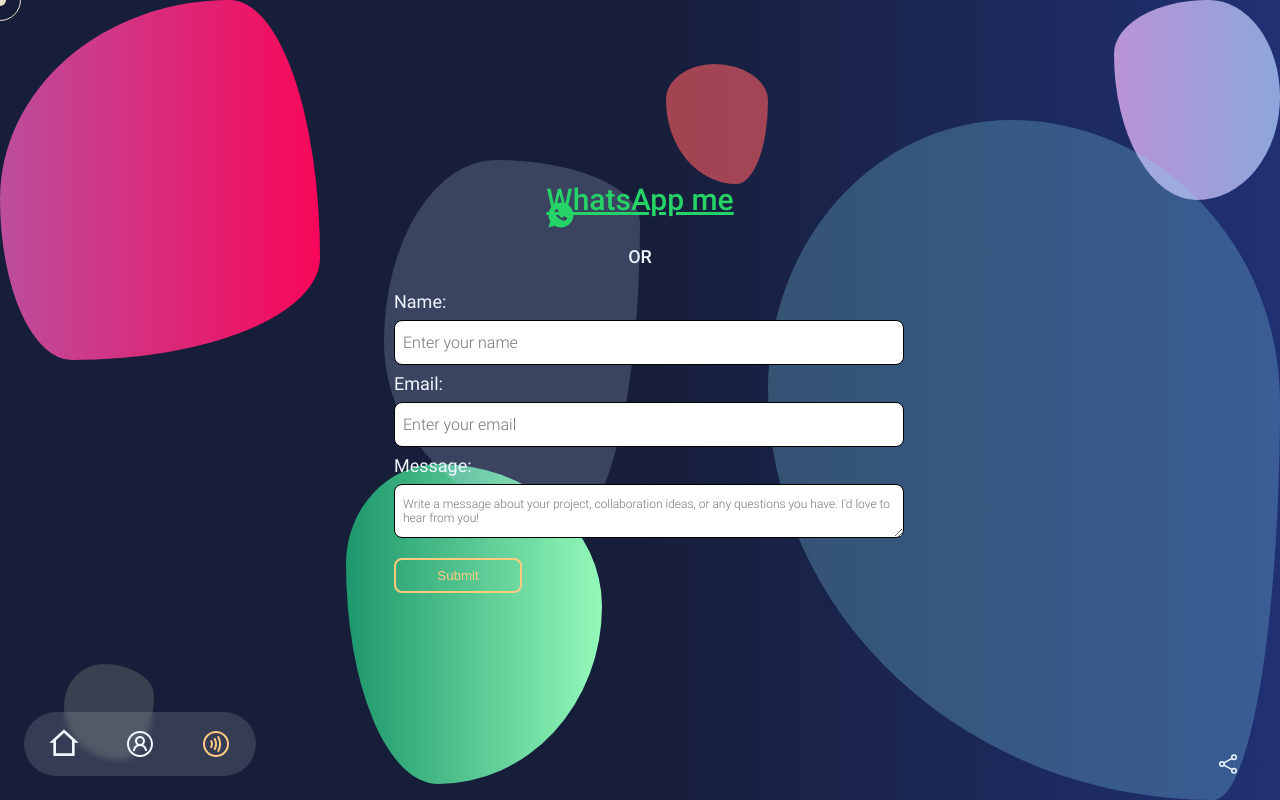
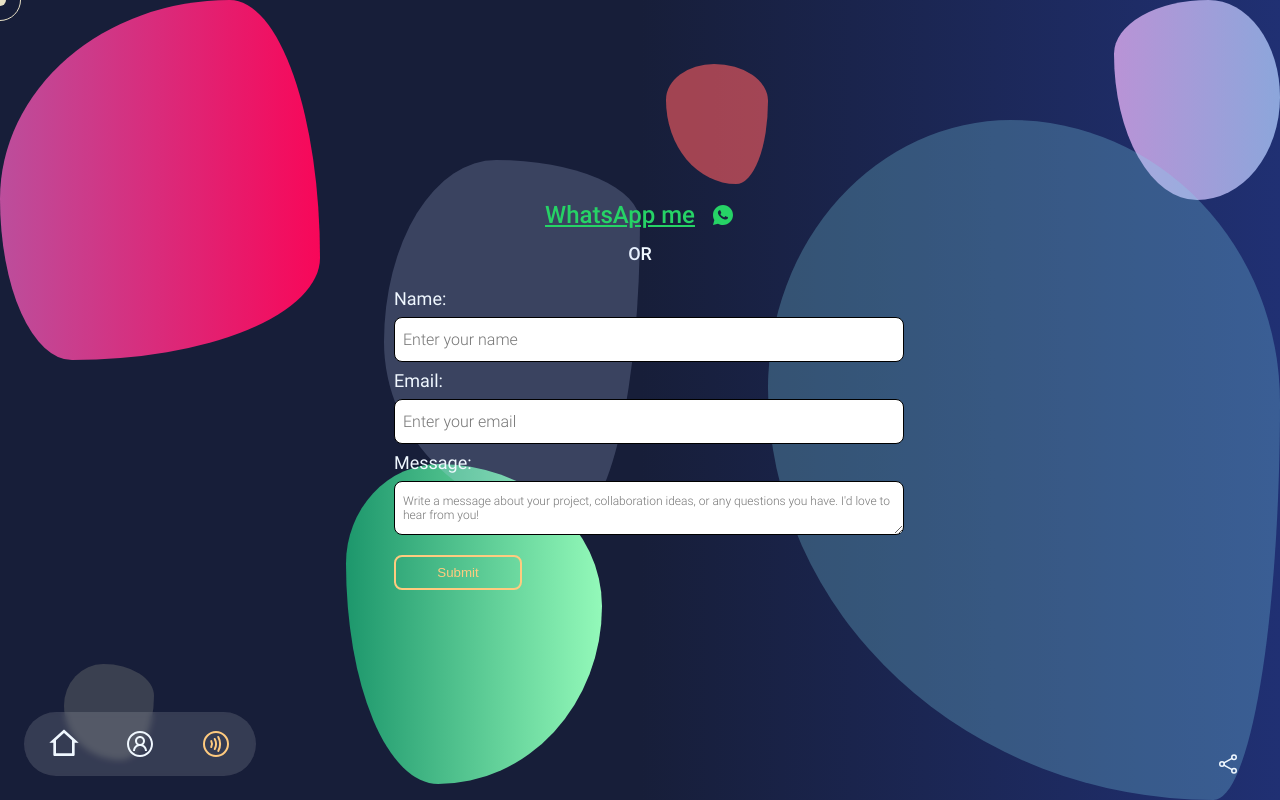
Before and after one commit to Naveen-1994/Portfolio, a React (Create React App) app: page /contact-me in a window 1280 px wide. Built offline with nearby package versions, Linux system fonts and the light colour scheme.

Commit message:
whatsapp me style fix

```diff
--- a/src/css/style.css
+++ b/src/css/style.css
@@ -1061,19 +1061,16 @@
 }
 
 .whatsapp-contact-block {
-    color: #26d366;
     font-family: 'roboto-medium';
-    display: flex;
-    flex-direction: row;
-    justify-content: center;
-    align-items: center;
-    gap: 16px;
     z-index: 500;
 }
 
 .whatsapp-link {
+    display: flex;
+    align-items: center;
+    gap: 16px;
     color: aliceblue;
-    font-size: 30px;
+    font-size: 24px;
     line-height: 0;
     color: #26d366;
     transition: scale 300ms ease-in-out;
```
